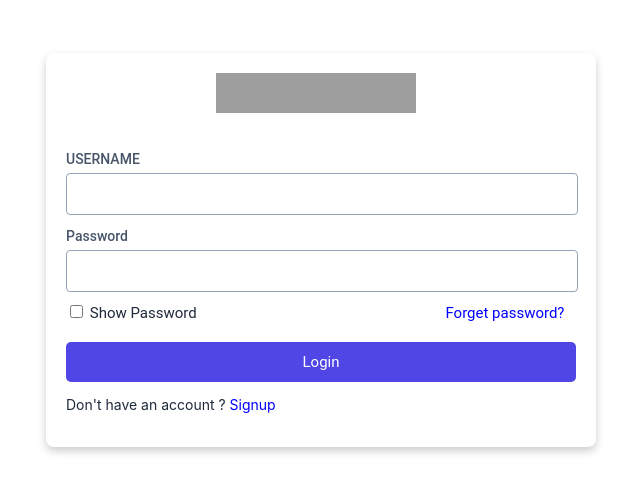
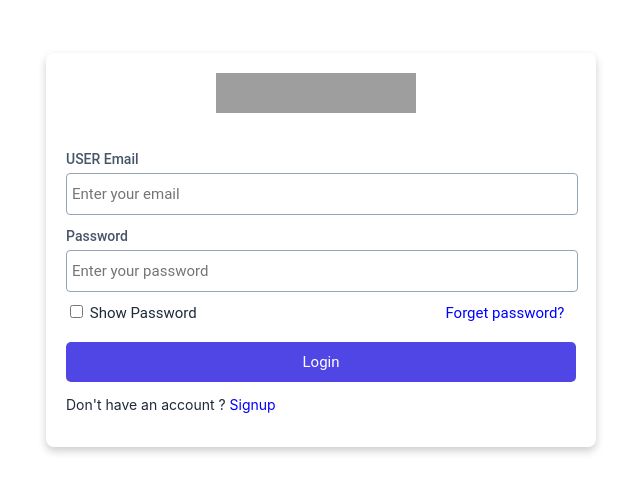
Before and after one commit to jainoddin/next-watch-project, a React (Create React App) app: page / in a window 1280 px wide. Shown: the part 150-642 px from the top of the page, without its empty margins (319-959 px from the left). Built offline with nearby package versions, Linux system fonts and the light colour scheme; grey boxes are pictures that could not be loaded.

Commit message:
Your commit message

```diff
--- a/src/components/Login/Login.js
+++ b/src/components/Login/Login.js
@@ -5,6 +5,7 @@ import "react-toastify/dist/ReactToastify.css";
 import cookie from "js-cookie";
 import axios from "axios";
 import { ToastContainer, toast } from "react-toastify";
+import Forgetpassword from "../forgotpassword/Forgetpassword";
 
 const Login = () => {
   const [showSubmitError, setShowSubmitError] = useState(false);
@@ -42,6 +43,9 @@ const Login = () => {
       toast.error("Invalid Credentials!");
     }
   };
+  const Forgetpassword=()=>{
+    navigateFunc("/forgetpassword");
+  }
   return (
     <>
       <ToastContainer />
@@ -55,13 +59,14 @@ const Login = () => {
 
             <div className="InputContainer">
               <label className="LabelInput" htmlFor="username">
-                USERNAME
+                USER Email
               </label>
               <input
                 type="text"
                 className="UserInput"
                 value={email}
                 name="Email"
+                placeholder="Enter your email"
                 onChange={(e) => setEmail(e.target.value)}
                 required
               ></input>
@@ -71,6 +76,7 @@ const Login = () => {
               <input
                 type={showPassword ? "text" : "password"}
                 className="UserInput"
+                placeholder="Enter your password"
                 value={password}
                 name="Password"
                 onChange={(e) => setPassword(e.target.value)}
@@ -80,7 +86,7 @@ const Login = () => {
                 <label className="ShowPasswordLabel"> Show Password</label>
                 <label className="ShowPasswordLabel">
                   {" "}
-                  <a>Forget password?</a>
+                  <a onClick={Forgetpassword}>Forget password?</a>
                 </label>
               </div>
               <button className="LoginButton">Login</button>
--- a/src/components/Signup/Signup.js
+++ b/src/components/Signup/Signup.js
@@ -162,6 +162,7 @@ const Signup = () => {
                 <input
                   type="text"
                   className="UserInput"
+                  placeholder="Enter your name"
                   value={FormData.name}
                   name="name"
                   onChange={HandleFormData}
@@ -173,6 +174,7 @@ const Signup = () => {
                 <input
                   type="email"
                   className="UserInput"
+                  placeholder="Enter your email"
                   value={FormData.email}
                   name="email"
                   onChange={HandleFormData}
@@ -184,6 +186,7 @@ const Signup = () => {
                 <input
                   type={showPassword ? "text" : "password"}
                   className="UserInput"
+                  placeholder="Enter your password"
                   value={FormData.password}
                   name="password"
                   onChange={HandleFormData}
--- a/src/components/forgotpassword/Forgetpassword.js
+++ b/src/components/forgotpassword/Forgetpassword.js
@@ -215,6 +215,7 @@ const Forgetpassword = () => {
                   type="email"
                   className="UserInput"
                   value={FormData.email}
+                  placeholder="Enter your email"
                   name="email"
                   onChange={HandleFormData}
                   required
```
